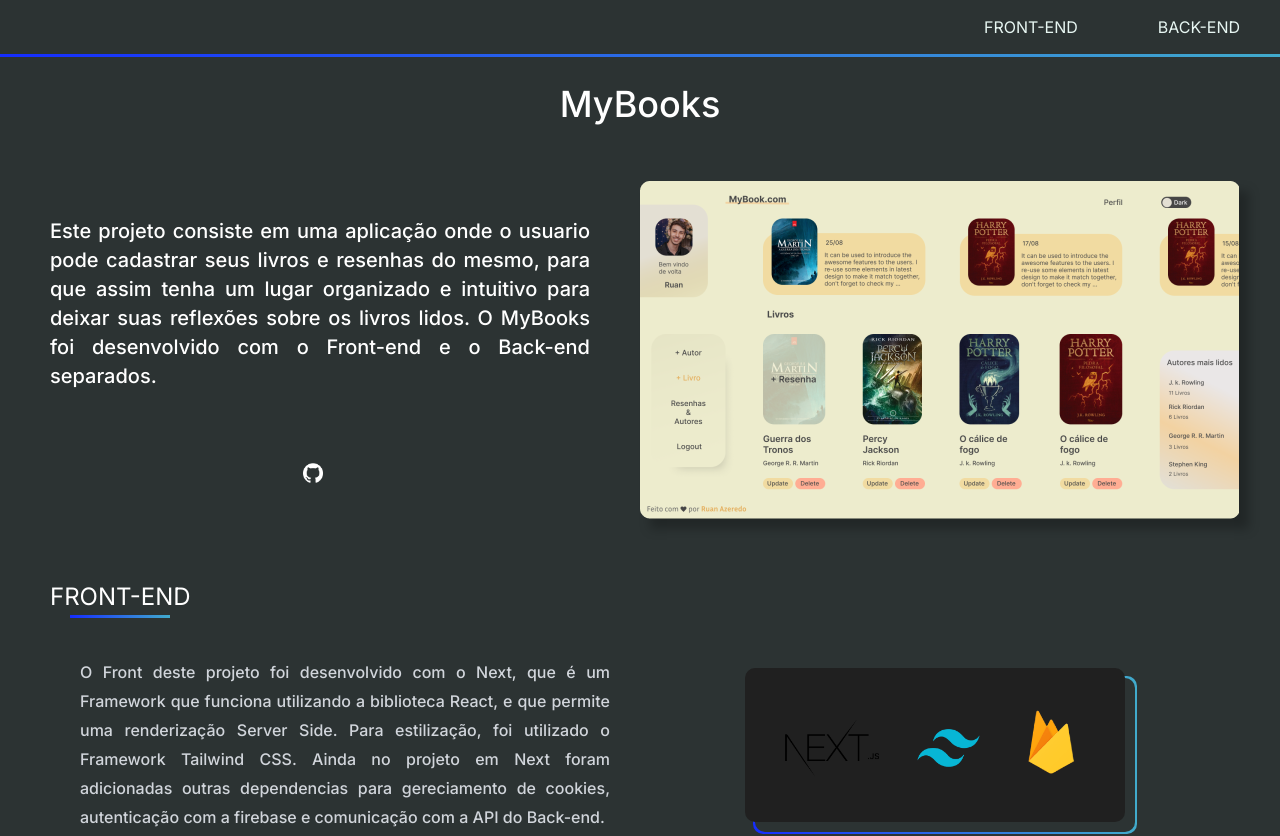
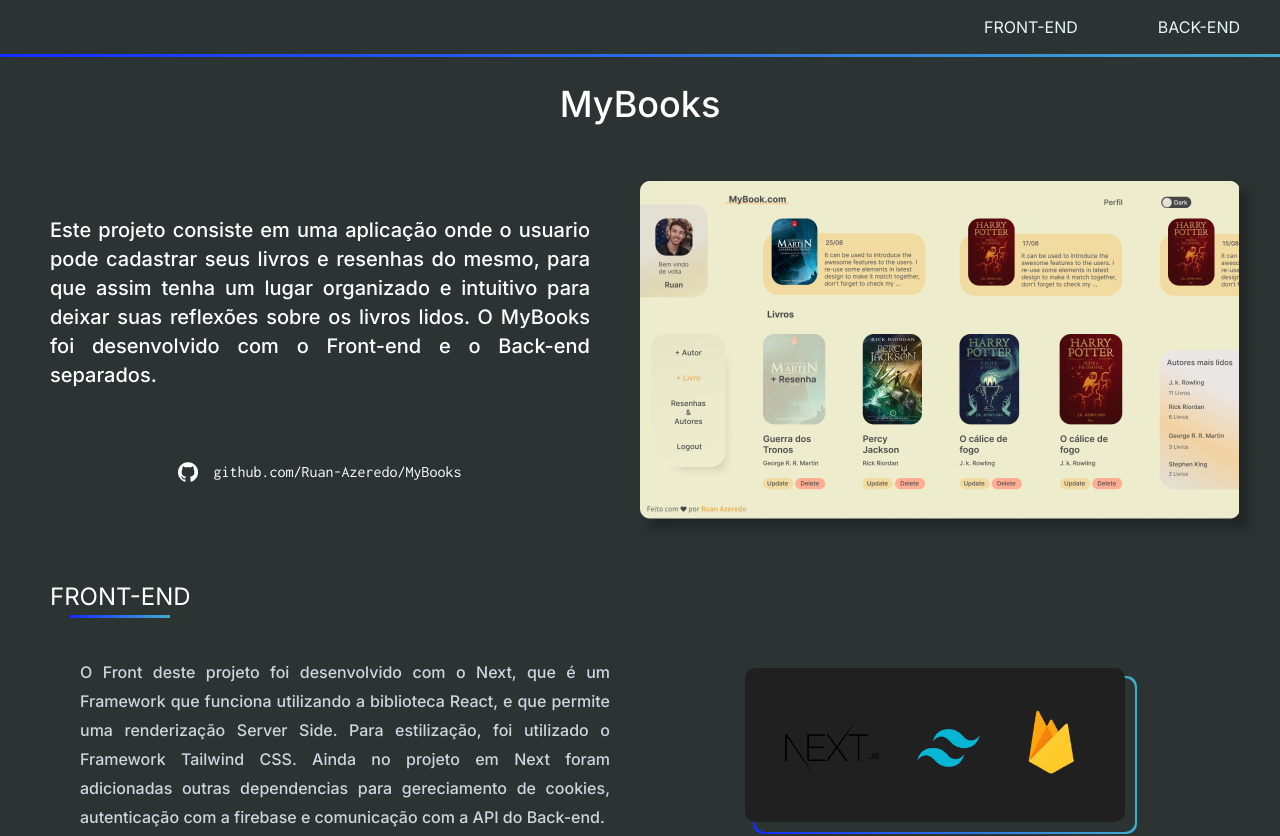
Before and after one commit to Ruan-Azeredo/portifolio, a React (Create React App) app: page /MyBooks in a window 1280 px wide. Shown: the top 836 px of the page. Built offline with nearby package versions, Linux system fonts and the light colour scheme; a web font is replaced by a local one.

Commit message:
:construction: build: add logica para trocar links

```diff
--- a/src/PageProjetoLayout.jsx
+++ b/src/PageProjetoLayout.jsx
@@ -5,15 +5,26 @@
     const frontAndBack = props.frontBack
     const title = props.title
     const description = props.description
-    const link = props.link
+    const linkFront = props.linkFront
+    const linkBack = props.linkBack
     const mainImg = props.mainImg
     const type = props.type
     const conteudo = props.conteudo
 
+    var link = null
+    if (linkFront){link = linkFront} else {link = linkBack}
+
     const [display, setDisplay] = useState(['', 'hidden'])
+    const [github, setGithub] = useState(link)
 
     const HandleSetDisplay = (value) => {
-        value == 'front' ? setDisplay(['', 'hidden']) : setDisplay(['hidden', ''])
+        if(value == 'front') {
+            setDisplay(['', 'hidden'])
+            setGithub(linkFront)
+        } else {
+            setDisplay(['hidden', ''])
+            setGithub(linkBack)
+        }
     }
 
     return (
@@ -34,7 +45,7 @@
                         <div className="description">{description}</div>
                         <div className="git-container">
                             <img src="github-icon.png"/>
-                            <a  href={'https://' + link}>{link}</a>
+                            <a  href={'https://' + github}>{github}</a>
                         </div>
                     </div>
                     <div className="right-side">
```
